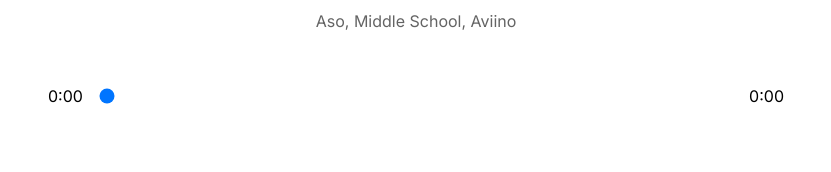
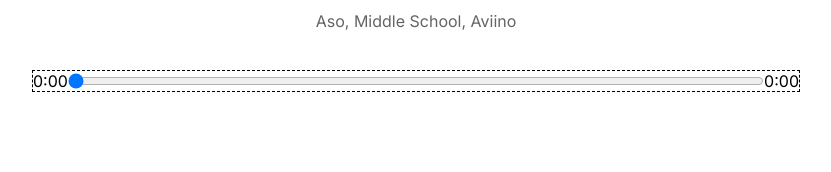
Before and after one commit to judeclark19/turntable, a React (Create React App) app: page / in a window 1280 px wide. Shown: the part 490-662 px from the top of the page, without its empty margins (224-1055 px from the left). Built offline with nearby package versions, Linux system fonts and the light colour scheme.

Commit message:
messed up something with the slider, trying again

```diff
--- a/src/components/Player.jsx
+++ b/src/components/Player.jsx
@@ -81,6 +81,9 @@ function Player({
     <div className="player">
       <div className="time-control">
         <p>{formatTime(songInfo.currentTime)}</p>
+
+        {/* <div className="track"> */}
+        {/* <div className="animate-track"> */}
         <input
           type="range"
           onChange={dragHandler}
@@ -88,6 +91,9 @@ function Player({
           max={songInfo.duration ? songInfo.duration : 0}
           value={songInfo.currentTime}
         />
+        {/* </div> */}
+        {/* </div> */}
+
         <p>{songInfo.duration ? formatTime(songInfo.duration) : "0:00"}</p>
       </div>
       <div className="play-control">
--- a/src/styles/_player.scss
+++ b/src/styles/_player.scss
@@ -8,20 +8,16 @@
 }
 
 .time-control {
-  //   border: 1px dashed black;
+  border: 1px dashed black;
   width: 60%;
   display: flex;
   justify-content: space-between;
 
   input {
     width: 100%;
-    padding: 1rem 0rem;
-    -webkit-appearance: none;
-    background-color: transparent;
-    cursor: pointer;
   }
   p {
-    padding: 1rem;
+    // padding: 1rem;
   }
 }
 
@@ -33,7 +29,3 @@
   align-items: center;
   padding: 1rem;
 }
-
-input[type="range"]:focus {
-  outline: none;
-}
```
